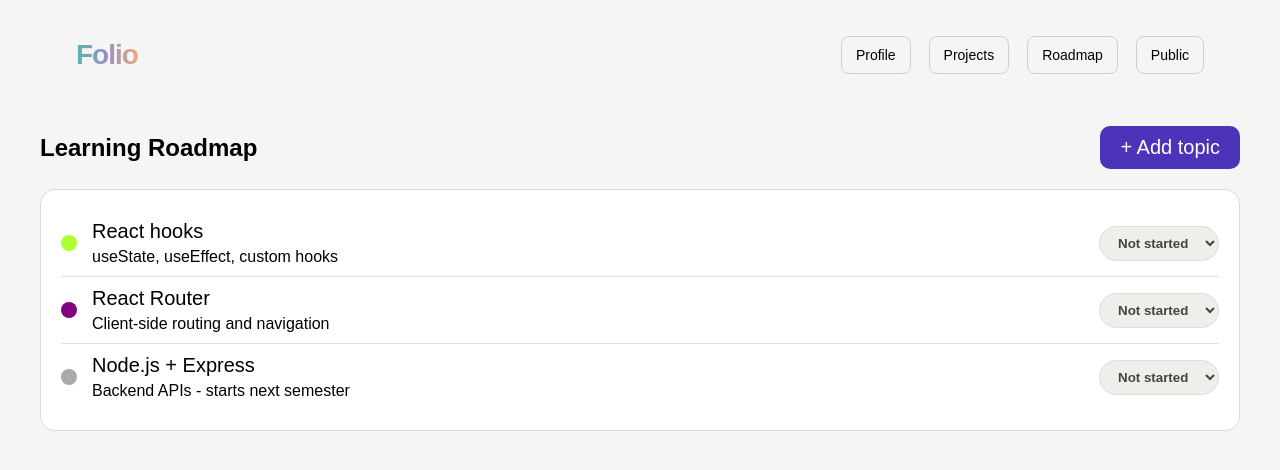
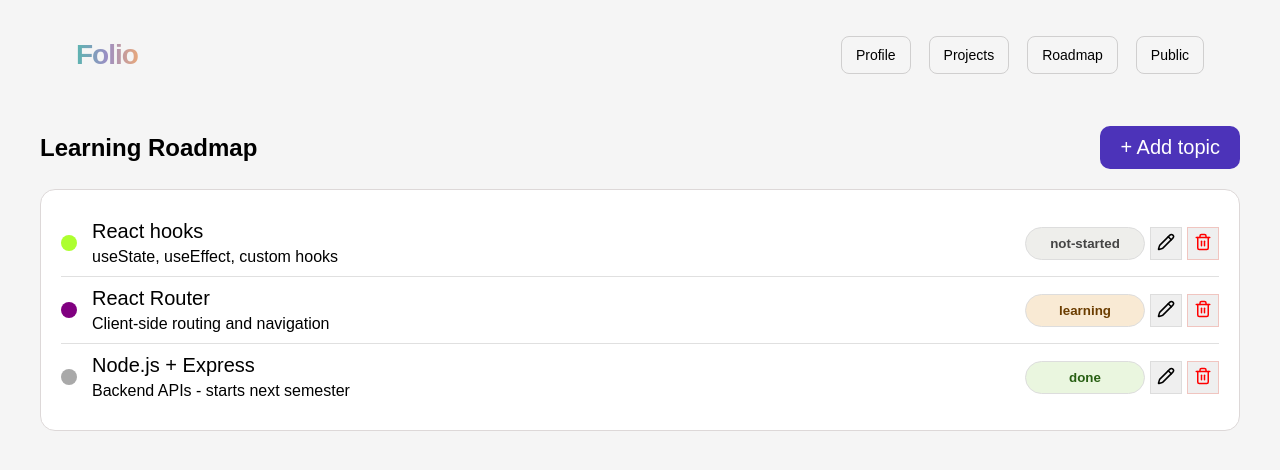
Before and after one commit to sb-lee-dev/Folio, a React (Vite) app in the folder DevDeck/: page /roadmap in a window 1280 px wide. Shown: the top 470 px of the page. Built offline with nearby package versions, Linux system fonts and the light colour scheme.

Commit message:
Work on roadmap functioning
1. Able to edit / delete roadmap item by mutating data..
2. Add empty page.
3. Install lucide react for icons.

```diff
--- a/DevDeck/package.json
+++ b/DevDeck/package.json
@@ -10,6 +10,7 @@
     "preview": "vite preview"
   },
   "dependencies": {
+    "lucide-react": "^1.11.0",
     "react": "^19.2.5",
     "react-dom": "^19.2.5",
     "react-router-dom": "^7.14.2"
--- a/DevDeck/src/data.js
+++ b/DevDeck/src/data.js
@@ -62,14 +62,25 @@ export const users = [
     ],
     roadmap: [
       {
-        topic: "OOP with C++",
-        description: "Classes, objects, inheritance, and polymorphism in C++",
-        status: "Learning",
+        id: "1",
+        title: "React hooks",
+        desc: "useState, useEffect, custom hooks",
+        status: "not-started",
+        bColor: "greenyellow",
       },
       {
-        topic: "MongoDB",
-        description: "Backend Database",
-        status: "Not started",
+        id: "2",
+        title: "React Router",
+        desc: "Client-side routing and navigation",
+        status: "learning",
+        bColor: "purple",
+      },
+      {
+        id: "3",
+        title: "Node.js + Express",
+        desc: "Backend APIs - starts next semester",
+        status: "done",
+        bColor: "darkgray",
       },
     ],
   },
--- /dev/null
+++ b/DevDeck/src/pages/roadmap/RoadmapDisplayView.css
@@ -0,0 +1,42 @@
+.roadmap-skill-container {
+    display: flex;
+    justify-content: space-between;
+    align-items: center;
+    border-bottom: 1px solid #e0e0e0;
+}
+
+.roadmap-skill-left {
+    display: flex;
+    gap: 15px;
+    padding: 10px 0;
+    align-items: center;
+}
+
+.roadmap-skill-right {
+    display: flex;
+    gap: 5px;
+}
+
+.roadmap-skill-right-button {
+    border: 1px solid #ddd;
+    cursor: pointer;
+}
+
+.roadmap-skill-container:last-child {
+    border-bottom: none;
+}
+
+.roadmap-skill-title {
+    font-size: 20px;
+    margin-bottom: 5px;
+}
+
+.roadmap-skill-desc {
+    font-size: 16px;
+}
+
+.roadmap-dot {
+    width: 16px;
+    height: 16px;
+    border-radius: 50%;
+}
--- /dev/null
+++ b/DevDeck/src/pages/roadmap/RoadmapDisplayView.jsx
@@ -0,0 +1,46 @@
+import { Pencil, Trash2 } from "lucide-react";
+import RoadmapProgressButton from "./RoadmapProgressButton";
+import "./RoadmapDisplayView.css";
+
+export default function RoadmapDisplayView({
+  data,
+  setOriginData,
+  setModifyMode,
+  modifyMode,
+}) {
+  const deleteItem = () => {
+    setOriginData((prev) => prev.filter((origin) => origin.id !== data.id));
+  };
+
+  return (
+    <div className="roadmap-skill-container">
+      <div className="roadmap-skill-left">
+        <div className="roadmap-dot" style={{ backgroundColor: data.bColor }} />
+        <div>
+          <div className="roadmap-skill-title">{data.title}</div>
+          <div className="roadmap-skill-desc">{data.desc}</div>
+        </div>
+      </div>
+      <div className="roadmap-skill-right">
+        <RoadmapProgressButton
+          statusData={data.status}
+          modifyMode={modifyMode}
+        />
+        <button
+          className="roadmap-skill-right-button"
+          onClick={() => setModifyMode(true)}
+        >
+          <Pencil size={18} />
+        </button>
+
+        <button
+          className="roadmap-skill-right-button"
+          style={{ border: "1px solid #f0c5c0" }}
+          onClick={deleteItem}
+        >
+          <Trash2 size={18} color="red" />
+        </button>
+      </div>
+    </div>
+  );
+}
--- /dev/null
+++ b/DevDeck/src/pages/roadmap/RoadmapEditView.jsx
@@ -0,0 +1,73 @@
+import RoadmapProgressButton from "./RoadmapProgressButton";
+import { Trash2, Check, X } from "lucide-react";
+import "./RoadmapEditView.css";
+import { useState } from "react";
+
+export default function RoadmapEditView({
+  data,
+  setOriginData,
+  setModifyMode,
+  modifyMode,
+}) {
+  const [copy, setCopy] = useState(data);
+
+  const sendData = () => {
+    setOriginData((prev) =>
+      prev.map((origin) => (origin.id === copy.id ? { ...copy } : origin)),
+    );
+
+    setModifyMode(false);
+  };
+
+  const onChangeHandler = (e) => {
+    const { name, value } = e.target;
+
+    setCopy({ ...copy, [name]: value });
+  };
+
+  const deleteItem = () => {
+    setOriginData((prev) => prev.filter((origin) => origin.id !== data.id));
+  };
+
+  return (
+    <div className="roadmap-skill-container">
+      <div className="roadmap-skill-left">
+        <div className="roadmap-dot" style={{ backgroundColor: copy.bColor }} />
+        <div>
+          <div className="roadmap-skill-title">
+            <input name="title" value={copy.title} onChange={onChangeHandler} />
+          </div>
+          <div className="roadmap-skill-desc">
+            <input name="desc" value={copy.desc} onChange={onChangeHandler} />
+          </div>
+        </div>
+      </div>
+      <div className="roadmap-skill-right">
+        <RoadmapProgressButton
+          statusData={copy.status}
+          modifyMode={modifyMode}
+          onChangeHandler={onChangeHandler}
+        />
+
+        <button className="roadmap-skill-right-button" onClick={sendData}>
+          <Check size={18} />
+        </button>
+
+        <button
+          className="roadmap-skill-right-button"
+          onClick={() => setModifyMode(false)}
+        >
+          <X size={18} />
+        </button>
+
+        <button
+          className="roadmap-skill-right-button"
+          style={{ border: "1px solid #f0c5c0" }}
+          onClick={deleteItem}
+        >
+          <Trash2 size={18} color="red" />
+        </button>
+      </div>
+    </div>
+  );
+}
--- /dev/null
+++ b/DevDeck/src/pages/roadmap/RoadmapItem.jsx
@@ -0,0 +1,24 @@
+import { useState } from "react";
+import "./RoadmapItem.css";
+import RoadmapDisplayView from "./RoadmapDisplayView";
+import RoadmapEditView from "./RoadmapEditView";
+
+export default function RoadmapItem({ data, setOriginData }) {
+  const [modifyMode, setModifyMode] = useState(false);
+
+  return !modifyMode ? (
+    <RoadmapDisplayView
+      data={data}
+      setOriginData={setOriginData}
+      setModifyMode={setModifyMode}
+      modifyMode={modifyMode}
+    />
+  ) : (
+    <RoadmapEditView
+      data={data}
+      setOriginData={setOriginData}
+      setModifyMode={setModifyMode}
+      modifyMode={modifyMode}
+    />
+  );
+}
--- a/DevDeck/src/pages/roadmap/Roadmap.css
+++ b/DevDeck/src/pages/roadmap/RoadmapPage.css
@@ -27,35 +27,6 @@
     border: 1px solid rgb(221, 216, 216);
 }
 
-.roadmap-skill-container {
-    display: flex;
-    justify-content: space-between;
-    align-items: center;
-    border-bottom: 1px solid #e0e0e0;
+.roadmap-display-empty {
+    text-align: center;
 }
-
-.roadmap-skill-left {
-    display: flex;
-    gap: 15px;
-    padding: 10px 0;
-    align-items: center;
-}
-
-.roadmap-skill-container:last-child {
-    border-bottom: none;
-}
-
-.roadmap-skill-title {
-    font-size: 20px;
-    margin-bottom: 5px;
-}
-
-.roadmap-skill-desc {
-    font-size: 16px;
-}
-
-.roadmap-dot {
-    width: 16px;
-    height: 16px;
-    border-radius: 50%;
-}
--- a/DevDeck/src/pages/roadmap/RoadmapPage.jsx
+++ b/DevDeck/src/pages/roadmap/RoadmapPage.jsx
@@ -1,7 +1,11 @@
-import "./Roadmap.css";
-import RoadmapProgressButton from "./RoadmapProgressButton";
+import "./RoadmapPage.css";
+import RoadmapItem from "./RoadmapItem";
+import { users } from "../../data";
+import { useState } from "react";
 
 export default function RoadmapPage() {
+  const [originData, setOriginData] = useState(users[1].roadmap);
+
   return (
     <>
       <title>Roadmap</title>
@@ -11,51 +15,19 @@ export default function RoadmapPage() {
         <div className="roadmap-title-button">+ Add topic</div>
       </div>
       <div className="roadmap-skills-container">
-        <div className="roadmap-skill-container">
-          <div className="roadmap-skill-left">
-            <div
-              className="roadmap-dot"
-              style={{ backgroundColor: "greenyellow" }}
-            />
-            <div>
-              <div className="roadmap-skill-title">React hooks</div>
-              <div className="roadmap-skill-desc">
-                useState, useEffect, custom hooks
-              </div>
-            </div>
-          </div>
-          <RoadmapProgressButton />
-        </div>
-        <div className="roadmap-skill-container">
-          <div className="roadmap-skill-left">
-            <div
-              className="roadmap-dot"
-              style={{ backgroundColor: "purple" }}
-            />
-            <div>
-              <div className="roadmap-skill-title">React Router</div>
-              <div className="roadmap-skill-desc">
-                Client-side routing and navigation
-              </div>
-            </div>
-          </div>
-          <RoadmapProgressButton />
-        </div>
-        <div className="roadmap-skill-container">
-          <div className="roadmap-skill-left">
-            <div
-              className="roadmap-dot"
-              style={{ backgroundColor: "darkgray" }}
-            />
-            <div>
-              <div className="roadmap-skill-title">Node.js + Express</div>
-              <div className="roadmap-skill-desc">
-                Backend APIs - starts next semester
-              </div>
-            </div>
-          </div>
-          <RoadmapProgressButton />
-        </div>
+        {originData.length > 0 ? (
+          originData.map((data) => {
+            return (
+              <RoadmapItem
+                key={data.id}
+                data={data}
+                setOriginData={setOriginData}
+              />
+            );
+          })
+        ) : (
+          <div className="roadmap-display-empty">There is no roadmap.</div>
+        )}
       </div>
     </>
   );
--- a/DevDeck/src/pages/roadmap/RoadmapProgressButton.css
+++ b/DevDeck/src/pages/roadmap/RoadmapProgressButton.css
@@ -1,11 +1,3 @@
-.roadmap-skill-right {
-    width: 80px;
-    text-align: center;
-    background-color: green;
-    padding: 7px 15px;
-    border-radius: 25px;
-}
-
 .status-select {
   width: 120px;
   padding: 8px 14px;
@@ -14,6 +6,12 @@
   background-color: #eaf6df;
   color: #285f13;
   font-weight: 600;
+
+  cursor: pointer;
+}
+
+.status-select-inactivate {
+    cursor: initial;
 }
 
 .status-select-done {
--- a/DevDeck/src/pages/roadmap/RoadmapProgressButton.jsx
+++ b/DevDeck/src/pages/roadmap/RoadmapProgressButton.jsx
@@ -1,15 +1,24 @@
-import { useState } from "react";
 import "./RoadmapProgressButton.css";
 
-export default function RoadmapProgressButton() {
-  const [status, setStatus] = useState("not-started");
-
+export default function RoadmapProgressButton({
+  statusData,
+  modifyMode,
+  onChangeHandler,
+}) {
   return (
     <div>
+      {!modifyMode ? (
+        <button
+          className={`status-select status-select-${statusData} status-select-inactivate`}
+        >
+          {statusData}
+        </button>
+      ) : (
         <select
-        className={`status-select status-select-${status}`}
-        value={status}
-        onChange={(e) => setStatus(e.target.value)}
+          className={`status-select status-select-${statusData}`}
+          name="status"
+          value={statusData}
+          onChange={onChangeHandler}
         >
           <option className="status-select-done" value="done">
             Done
@@ -21,6 +30,7 @@ export default function RoadmapProgressButton() {
             Not started
           </option>
         </select>
+      )}
     </div>
   );
 }
```
Also changed, not shown: DevDeck/src/pages/roadmap/RoadmapEditView.css (added), DevDeck/src/pages/roadmap/RoadmapItem.css (added), 1 other file (tests, documents, lock files or other folders). Lines whose indentation alone changed are shown as unchanged.
